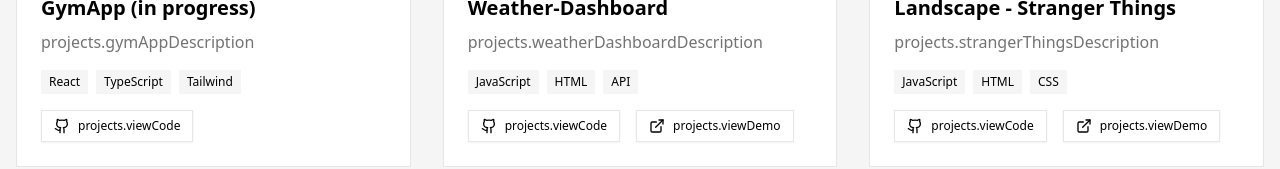
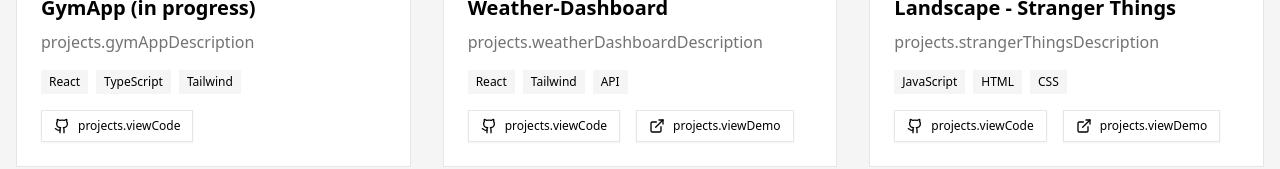
Before and after one commit to rateryyz/portfolio, a React (Vite) app: page / in a window 1280 px wide. Shown: the part 2122-2291 px from the top of the page. Built offline with nearby package versions, Linux system fonts and the light colour scheme; the HTML template or start-up script is replaced by a standard one.

Commit message:
atualizacao

```diff
--- a/src/components/sections/Projects.tsx
+++ b/src/components/sections/Projects.tsx
@@ -15,7 +15,7 @@ const projects = [
     title: "Weather-Dashboard",
     descriptionKey: "projects.weatherDashboardDescription",
     image: "https://i.imgur.com/1Rc3wWr.png",
-    tags: ["JavaScript", "HTML", "API"],
+    tags: ["React", "Tailwind", "API"],
     github: "https://github.com/rateryyz/weather-dashboard",
     demo: "https://weather-dashboard-beta-two.vercel.app/",
   },
```
